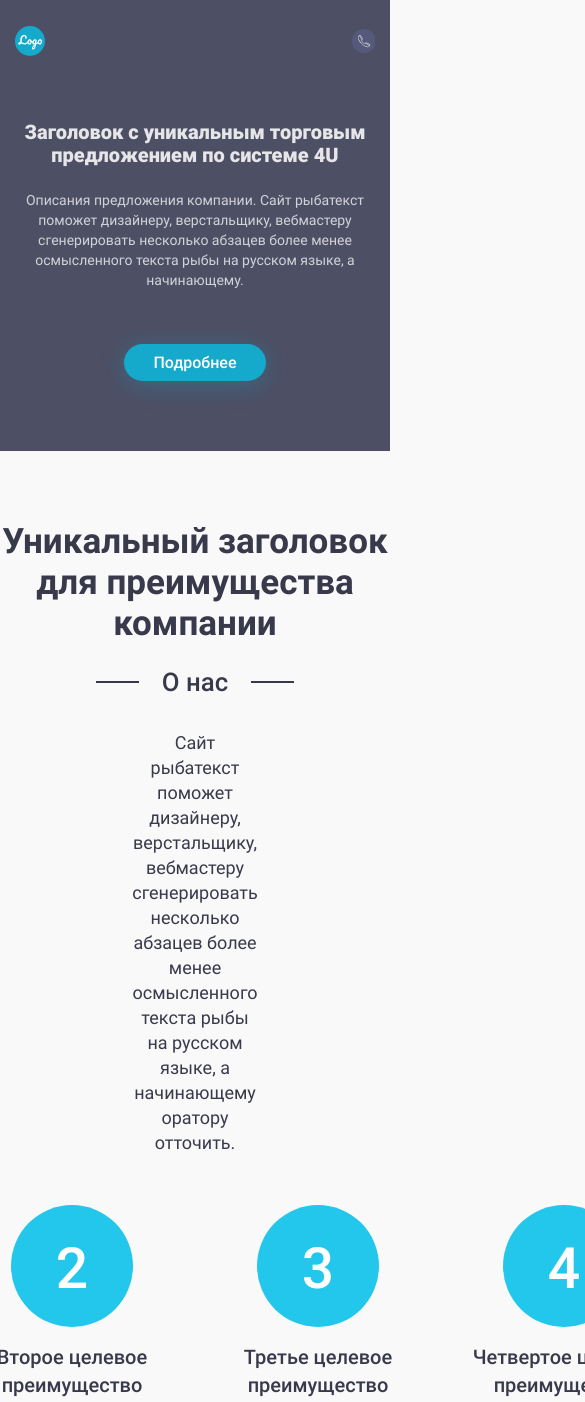
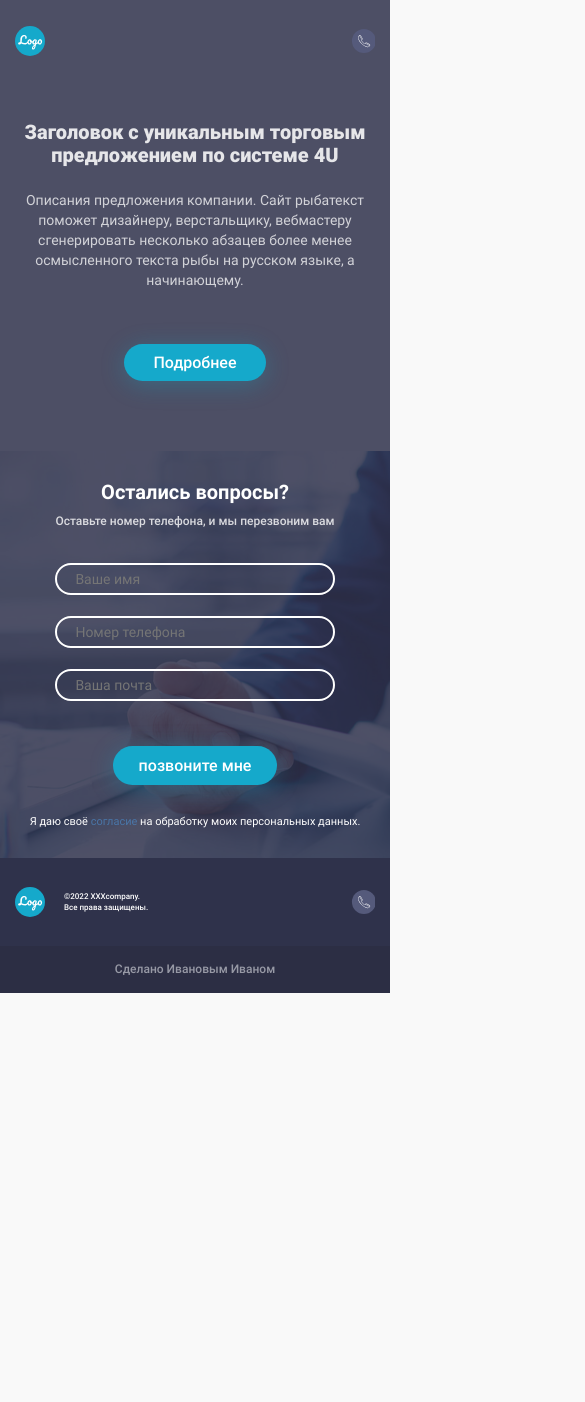
Before and after one commit to ElenaBarinova/Templae, a plain HTML site: page index.html in a window 390 px wide. Shown: the top 1402 px of the page, 585 px wide, since content can reach past the window. After the commit the page ends 993 px from the top, so only its background shows below. Drawn offline with Linux system fonts and the light colour scheme.

Commit message:
adaptiv footer

```diff
--- a/advantages.css
+++ b/advantages.css
@@ -1,9 +1,14 @@
+.advantages {
+  --cart-count: 4;
+  --gap: 50px;
+}
 .advantages__container {
   display: flex;
   flex-direction: column;
   align-items: center;
-  padding: 70px 0;
-  background-color: #F9F9F9;;
+  padding-top: 70px;
+  padding-bottom: 70px;
+  background-color: #F9F9F9;
 }
 
 .advantages__caption {
@@ -48,33 +53,35 @@
   margin: auto;
 }
 
-
 .advantages__text {
   font-weight: 400;
   font-size: 18px;
   text-align: center;
   margin-bottom: 50px;
-  padding: 0 424px;
+  padding: 0 237px;
 }
 
 .advantages__list {
   display: flex;
   flex-direction: row;
+  flex-wrap: wrap;
   justify-content: space-between;
   padding: 0 133px;
   gap: var(--gap);
-  flex-basis: calc(100% / var(--cart-count) - (var(--gap) * (var(--cart-count) - 1)) / var(--cart-count));
+
 }
 
 .advantages__item {
+  flex-basis: calc(100% / var(--cart-count) - (var(--gap) * (var(--cart-count) - 1)) / var(--cart-count));
+  max-width: 196px;
   display: flex;
-  width: 196px;
   font-weight: 500;
   font-size: 20px;
   line-height: 28px;
   text-align: center;
   position: relative;
   margin-top: 138px;
+
 }
 
 .advantages__item:before {
@@ -112,3 +119,67 @@
 .advantages__item-four:before {
   content: "4";
 }
+
+@media (max-width: 1366px) {
+
+  .advantages__caption {
+    margin-bottom: 23px;
+    font-size: 32px;
+    line-height: 38px;
+  }
+
+  .advantages__subtitle {
+    font-size: 20px;
+    line-height: 23px;
+    margin-bottom: 33px;
+  }
+
+  .advantages__text {
+    font-size: 16px;
+    line-height: 23px;
+    margin-bottom: 50px;
+    padding: 0 20px;
+  }
+
+  .advantages__list {
+    padding: 0 46px;
+  }
+
+  .advantages__item {
+    max-width: 180px;
+    font-size: 18px;
+    line-height: 25px;
+  }
+
+  .advantages__item:before {
+    width: 104px;
+    height: 104px;
+    top: -132px;
+    font-size: 52px;
+    line-height: 73px;
+    padding-top: 18px;
+  }
+
+}
+
+@media (max-width: 768px) {
+
+  .advantages__caption {
+    padding: 0;
+  }
+
+  .advantages__list {
+    padding:0;
+  }
+  .advantages {
+    --cart-count:2;
+  }
+}
+
+
+
+
+
+@media (max-width: 480px) {
+
+}
--- a/contact-screen.css
+++ b/contact-screen.css
@@ -5,7 +5,8 @@
   position: relative;
   display: flex;
   flex-direction: column;
-  padding: 70px 0;
+  padding-top: 70px;
+  padding-bottom: 70px;
 }
 
 .contact-screen__caption {
@@ -25,6 +26,11 @@
 }
 
 .form__legend {
+  font-weight: 500;
+  font-size: 22px;
+  line-height: 26px;
+  text-align: center;
+  color: rgba(255, 255, 255, 0.8);
   margin-bottom: 50px;
 }
 
@@ -36,16 +42,21 @@
   align-items: center;
   margin-bottom: 50px;
 }
+.form__label {
+  width: 423px;
+}
 
 .form__input {
-  width: 423px;
+  width: 100%;
   padding: 9px 25px;
-  border: 1px solid #FFFFFF;
+  border: 2px solid #FFFFFF;
   border-radius: 50px;
   background:none;
+  font-size: 22px;
   line-height: 26px;
   color: rgba(255, 255, 255, 0.5);
 }
+
 
 .form__btn {
   padding: 11px 38px;
@@ -71,3 +82,88 @@
 .agreement__link {
   color: #4A76A8;
 }
+
+ @media (max-width: 1366px) {
+  .contact-screen__container {
+    padding-bottom: 56px;
+  }
+
+  .contact-screen__caption {
+    font-size: 32px;
+    line-height: 38px;
+    margin-bottom: 16px;
+  }
+
+  .form__legend {
+    font-size: 20px;
+    line-height: 23px;
+  }
+
+  .form__label {
+    width: 377px;
+  }
+
+  .form__input {
+    padding: 8px 23px;
+    font-size: 20px;
+    line-height: 23px;
+  }
+
+  .form__btn {
+    margin-bottom: 28px;
+  }
+
+  .agreement {
+    font-size: 17px;
+    line-height: 20px;
+  }
+}
+
+@media (max-width: 480px) {
+  .contact-screen__container {
+    padding-top: 30px;
+    padding-bottom: 30px;
+  }
+
+  .contact-screen__caption {
+    font-size: 20px;
+    line-height: 23px;
+    margin-bottom: 10px;
+  }
+
+  .form__legend {
+    font-size: 12px;
+    line-height: 14px;
+    margin-bottom: 35px;
+  }
+
+  .form {
+    width: 100%;
+  }
+
+  .form__label {
+    width: 100%;
+  }
+
+  .form__input {
+    padding: 6px 18px;
+    font-size: 14px;
+    line-height: 16px;
+  }
+
+  .form__fieldset {
+    margin-bottom: 45px;
+  }
+
+  .form__btn {
+    padding: 10px 26px;
+    margin-bottom: 30px;
+    font-size: 16px;
+    line-height: 19px;
+  }
+
+  .agreement {
+    font-size: 11px;
+    line-height: 13px;
+  }
+}
--- a/content.css
+++ b/content.css
@@ -42,7 +42,7 @@
   color: #FFFFFF;
  }
 
-.call-me__span {
+.bar__span {
     border-bottom: 1px solid;
 }
 
@@ -118,6 +118,10 @@
     line-height: 15px;
   }
 
+  .bar__span {
+    border-color: rgba(255, 255, 255, 0.5);
+  }
+
   }
 
 @media (max-width: 768px) {
--- a/footer.css
+++ b/footer.css
@@ -1,7 +1,7 @@
 .footer__container {
   background: #2F324B;
-  padding-bottom: 50px;
-  padding-top: 50px;
+  padding-bottom: 45px;
+  padding-top: 45px;
   display: flex;
   flex-direction: row;
   justify-content: space-between;
@@ -12,7 +12,7 @@
   display: flex;
   flex-direction: row;
   align-items: center;
-  gap: 24px;
+  gap: 19px;
 }
 
 .copyright {
@@ -55,3 +55,92 @@
 .call-me__span {
   border-bottom: 1px solid;
 }
+
+@media (max-width: 1366px){
+
+  .footer__container {
+    padding-bottom: 49px;
+    padding-top: 49px;
+  }
+  .footer__logo {
+    width: 60px;
+    height: 60px;
+}
+  .design {
+    opacity: 0.5;
+  }
+
+  .footer__tel {
+    font-size: 21px;
+    line-height: 25px;
+  }
+  .footer__call-me {
+    font-size: 13px;
+    line-height: 15px;
+  }
+
+  .footer__span {
+    border-color: rgba(255, 255, 255, 0.5);
+  }
+}
+
+@media (max-width: 768px) {
+  .footer__container {
+    flex-wrap: wrap;
+    padding: 0;
+  }
+
+  .footer__box, .footer__contact {
+    padding: 30px 29px;
+  }
+
+  .design {
+    display: block;
+    order: 1;
+    text-align: center;
+    width: 100%;
+    background-color: #2A2C3F;
+    padding: 15px 0;
+  }
+}
+
+@media (max-width: 480px) {
+
+  .footer__box, .footer__contact {
+    padding: 29px 15px;
+  }
+
+  .footer__logo {
+    width: 30px;
+    height: 30px;
+  }
+
+  .copyright {
+    width: 87px;
+    font-size: 8px;
+    line-height: 11px;
+  }
+
+  .design {
+    font-size: 12px;
+    line-height: 17px;
+  }
+
+  .footer__tel {
+    display: none;
+  }
+
+  .footer__call-me {
+    display: block;
+    width: 24px;
+    height: 24px;
+    background-image: url(img/phone.svg);
+    background-repeat: no-repeat;
+    background-size: cover;
+  }
+
+  .footer__span {
+    display: none;
+  }
+
+}
--- a/global.css
+++ b/global.css
@@ -103,11 +103,11 @@ button {
 }
 
 
-
 @media (max-width: 1366px) {
   .container {
     padding: 0 30px;
   }
+
 }
 
 @media (max-width: 480px) {
--- a/index.html
+++ b/index.html
@@ -29,7 +29,7 @@
 
         <div class="bar__contact">
           <a class="bar__tel" href="tel:89625561234" target="_blank">+7(962)556-1234</a>
-          <a class="bar__call-me call-me" href="#contact-screen"><span class="call-me__span">Перезвоните мне</span></a>
+          <a class="bar__call-me " href="#contact-screen"><span class="call-me__span">Перезвоните мне</span></a>
         </div>
       </div>
 
@@ -43,6 +43,7 @@
       <a class="content__btn" href="#">Подробнее</a>
     </div>
   </section>
+  <!--
 
   <section class="advantages">
     <div class="container advantages__container" >
@@ -62,7 +63,7 @@
         <li class="advantages__item advantages__item-four">Четвертое целевое преимущество</li>
       </ul>
     </div>
-  </section>
+  </section> -->
 
   <section class="contact-screen" id="contact-screen">
     <div class="container contact-screen__container">
@@ -111,15 +112,16 @@
     </div>
 
     <a class="design" href="#"  target="_blank">
-      Сделано в Ивановым Иваном
+      Сделано Ивановым Иваном
     </a>
 
     <div class="footer__contact">
       <a class="footer__tel" href="tel:89625561234" target="_blank">+7(962)556-1234</a>
-      <a class="footer__call-me" href="#contact-screen"><span class="call-me__span">Перезвоните мне</span></a>
+      <a class="footer__call-me" href="#contact-screen"><span class="footer__span">Перезвоните мне</span></a>
     </div>
 
   </div>
 </footer>
+
 </body>
 </html>
--- a/style.css
+++ b/style.css
@@ -1,5 +1,9 @@
 @import "var.css";
+
 @import "content.css";
+
 @import "advantages.css";
+
 @import "contact-screen.css";
+
 @import "footer.css";
--- a/var.css
+++ b/var.css
@@ -1,10 +1,10 @@
-.root {
-  --btm-color: #15A9CB
+:root {
+  --btm-color: #15A9CB;
+
 }
 
 .advantages {
+  --color-benefits:#23C7EC;
   --cart-count: 4;
   --gap: 50px;
-  --color-benefits:#23C7EC
-
 }
```
